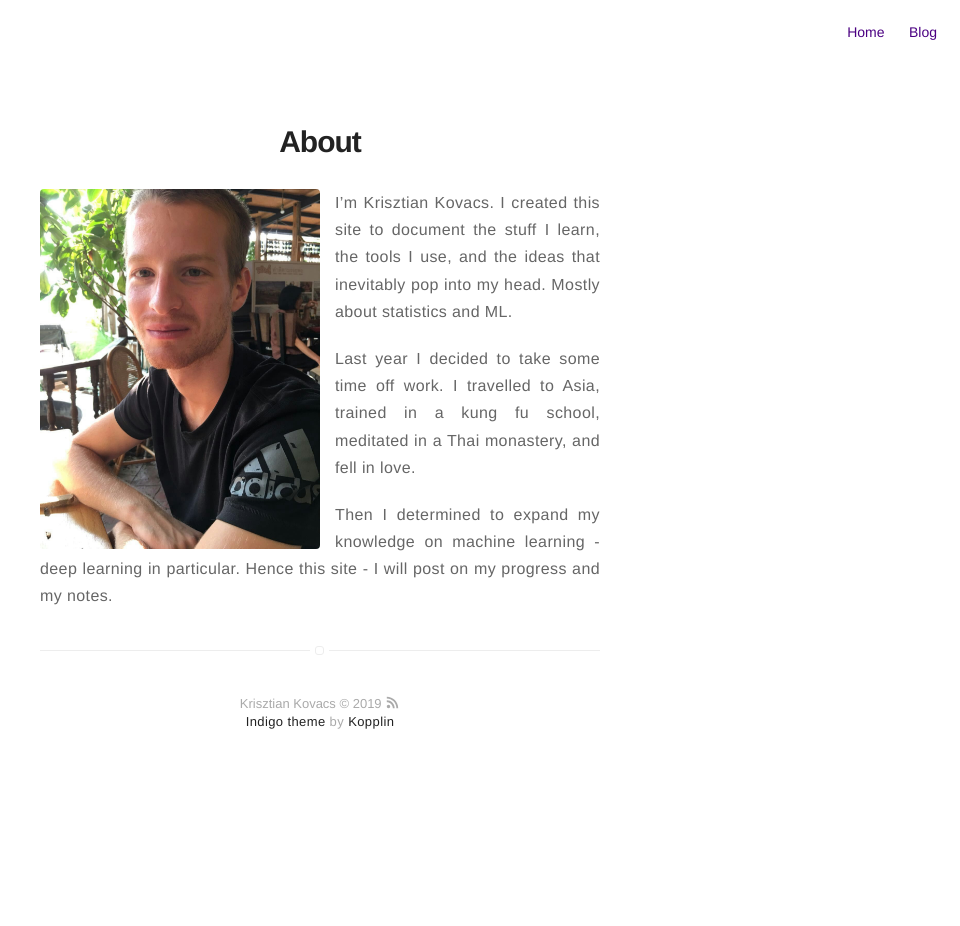
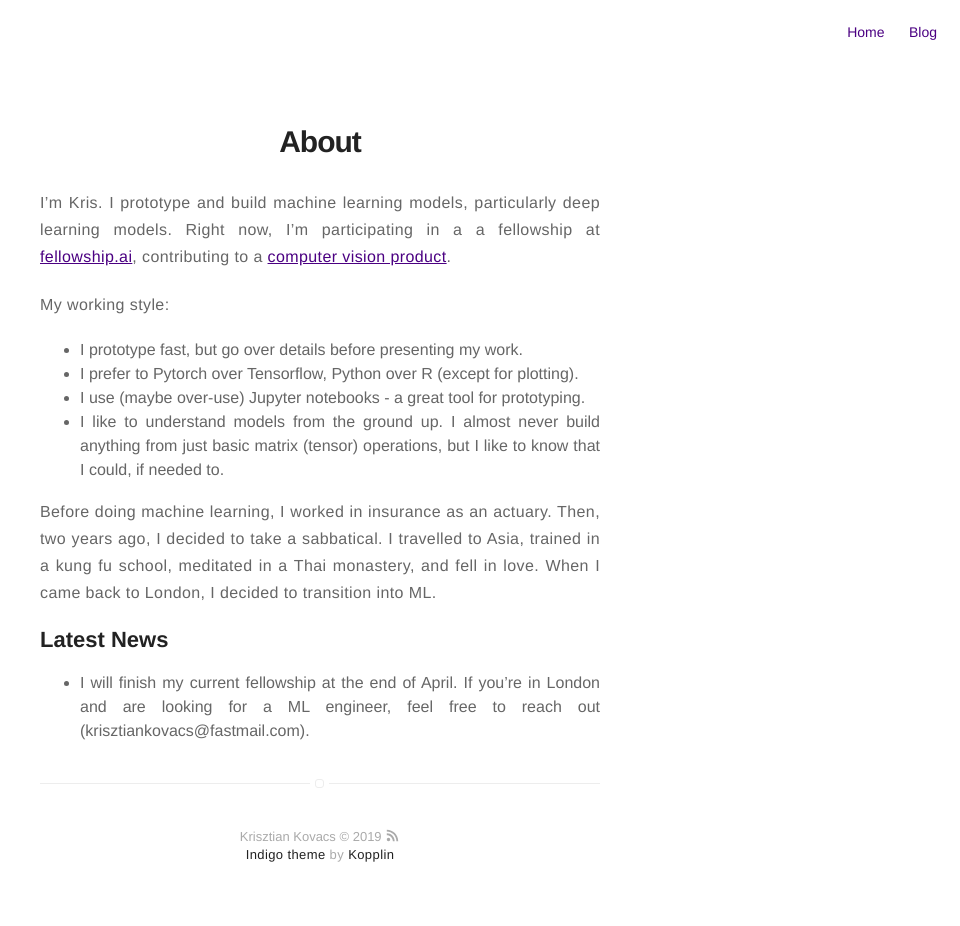
Before and after one commit to kk1694/old_blog, a Jekyll site: the page built from about.md, in a window 1280 px wide. Shown: the whole page, without its empty margins (320-1280 px from the left). Built offline with Jekyll 4.4.1, drawn with Linux system fonts in a browser that asks for light colours; before the commit the page ends 900 px from its top, so only the background shows below that.

Commit message:
Update photo and about page.

```diff
--- a/_config.yml
+++ b/_config.yml
@@ -1,14 +1,14 @@
 # main text of home
 name: Krisztian Kovacs
-bio: Learning to teach computers to learn.
+bio: Teaching computers to learn.
 
 # twitter summary info
-description: Learning to teach computers to learn.
+description: Teaching computers to learn.
 
 # if it's an external image, update below for true
 # better with square images
 external-image: false
-picture: assets/img/pic4.jpg
+picture: 'assets/img/Kris Headshot 21- ps.jpg'
 
 # If you want to include your resume, set to true
 # and specify source (external or local).
@@ -39,7 +39,7 @@ twitter: kk1694
 # google: mygoogle
 # instagram: myinstagram
 # pinterest: mypinterest
-# linkedin: mylinkedin
+linkedin: krisztiankovacs1991
 # youtube: myyoutube
 # spotify: myspotify
 github: kk1694
--- a/about.md
+++ b/about.md
@@ -6,10 +6,15 @@ permalink: /about/
 
 # About
 
-![](/assets/img/pic2.jpg){:height="360px" style="float: left;margin-right: 15px"}
+I'm Kris. I prototype and build machine learning models, particularly deep learning models. Right now, I'm participating in a a fellowship at [fellowship.ai](https://fellowship.ai/), contributing to a [computer vision product](https://platform.ai/).
 
-I'm Krisztian Kovacs. I created this site to document the stuff I learn, the tools I use, and the ideas that inevitably pop into my head. Mostly about statistics and ML.
+My working style:
+- I prototype fast, but go over details before presenting my work.
+- I prefer to Pytorch over Tensorflow, Python over R (except for plotting).
+- I use (maybe over-use) Jupyter notebooks - a great tool for prototyping.
+- I like to understand models from the ground up. I almost never build anything from just basic matrix (tensor) operations, but I like to know that I could, if needed to.
 
-Last year I decided to take some time off work. I travelled to Asia, trained in a kung fu school, meditated in a Thai monastery, and fell in love.
+Before doing machine learning, I worked in insurance as an actuary. Then, two years ago, I decided to take a sabbatical. I travelled to Asia, trained in a kung fu school, meditated in a Thai monastery, and fell in love. When I came back to London, I decided to transition into ML.
 
-Then I determined to expand my knowledge on machine learning - deep learning in particular. Hence this site - I will post on my progress and my notes.
+## Latest News
+- I will finish my current fellowship at the end of April. If you’re in London and are looking for a ML engineer, feel free to reach out (krisztiankovacs@fastmail.com).
```
Also changed, not shown: 1 other file.
